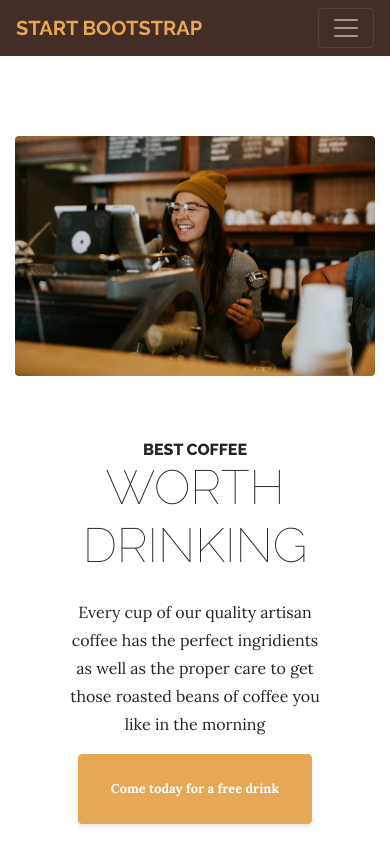
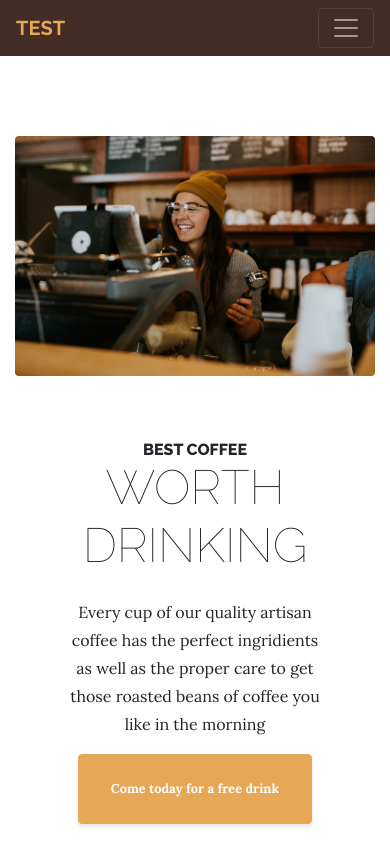
Before and after one commit to matteofa1/Coffee, a website: page index.html in a window 390 px wide. Shown: the top 844 px of the page. Drawn offline with nearby package versions, Linux system fonts and the light colour scheme; files that its build step writes are made by us from their sources.

Commit message:
Update index.html

```diff
--- a/index.html
+++ b/index.html
@@ -32,7 +32,7 @@
   <!-- Navigation -->
   <nav class="navbar navbar-expand-lg navbar-dark py-lg-4" id="mainNav">
     <div class="container">
-      <a class="navbar-brand text-uppercase text-expanded font-weight-bold d-lg-none" href="#">Start Bootstrap</a>
+      <a class="navbar-brand text-uppercase text-expanded font-weight-bold d-lg-none" href="#">Test</a>
       <button class="navbar-toggler" type="button" data-toggle="collapse" data-target="#navbarResponsive" aria-controls="navbarResponsive" aria-expanded="false" aria-label="Toggle navigation">
         <span class="navbar-toggler-icon"></span>
       </button>
```
